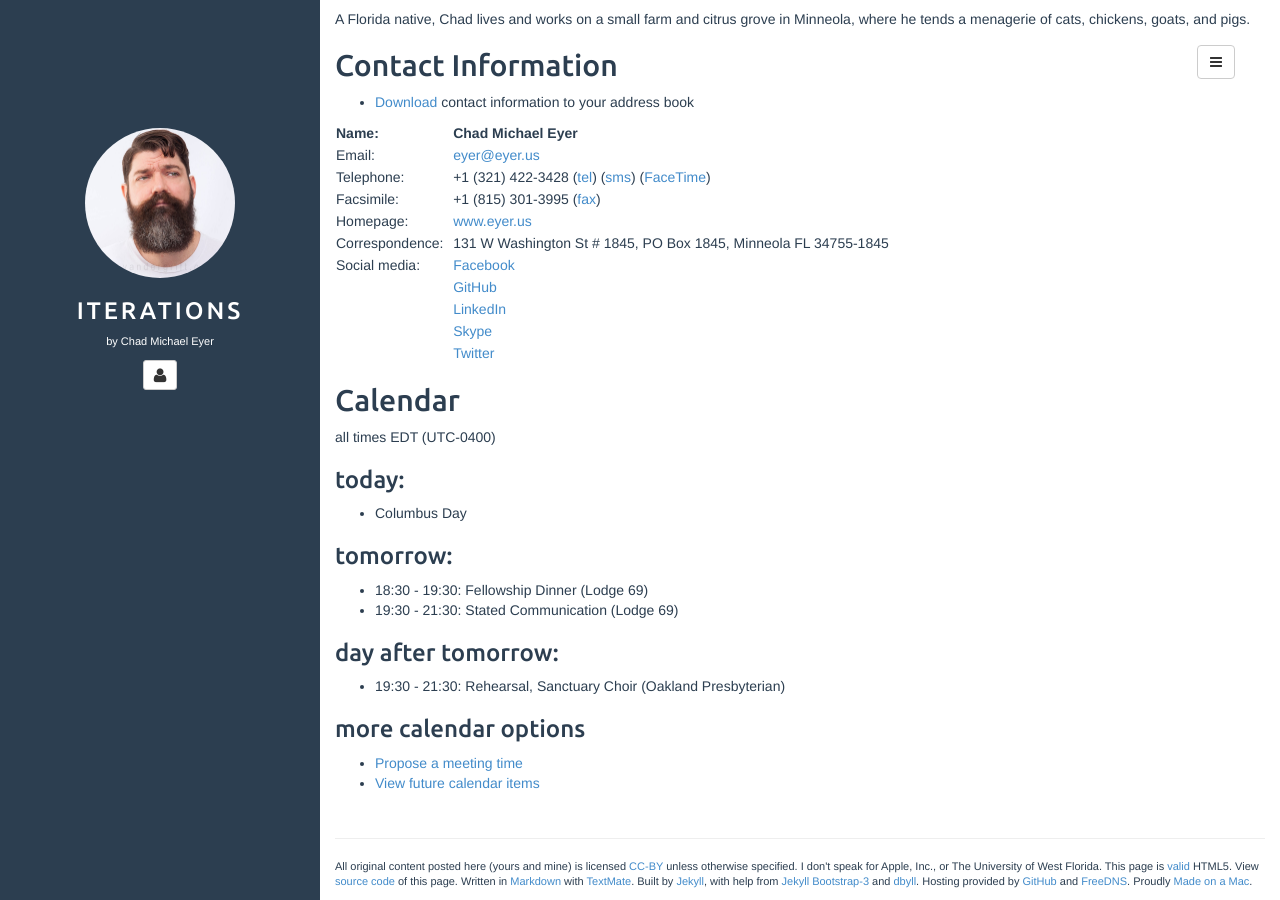
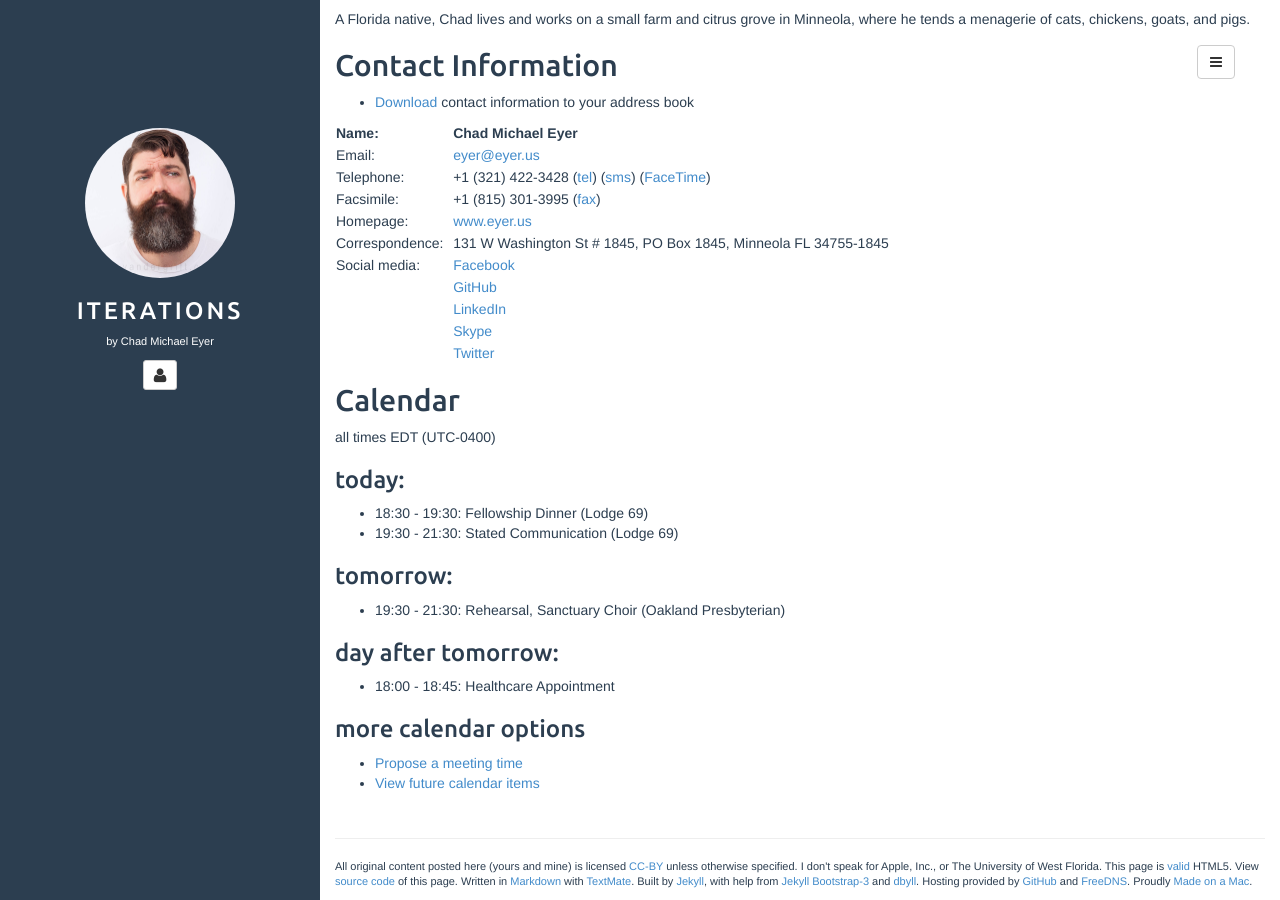
Before and after one commit to chadmichaeleyer/chadmichaeleyer.github.io, a Jekyll site: the page built from about.md, in a window 1280 px wide and 900 px high, scrolled down 1050 px. Built offline with Jekyll 4.4.1, drawn with Linux system fonts in a browser that asks for light colours.

Commit message:
calendar update

```diff
--- a/calendar.markdown
+++ b/calendar.markdown
@@ -2,13 +2,13 @@ all times EDT (UTC-0400)
 
 ### today:
 
-* Columbus Day
+* 18:30 - 19:30: Fellowship Dinner (Lodge 69)
+* 19:30 - 21:30: Stated Communication (Lodge 69)
 
 ### tomorrow:
 
-* 18:30 - 19:30: Fellowship Dinner (Lodge 69)
-* 19:30 - 21:30: Stated Communication (Lodge 69)
+* 19:30 - 21:30: Rehearsal, Sanctuary Choir (Oakland Presbyterian)
 
 ### day after tomorrow:
 
-* 19:30 - 21:30: Rehearsal, Sanctuary Choir (Oakland Presbyterian)
+* 18:00 - 18:45: Healthcare Appointment
```
Also changed, not shown: calendar-year.markdown (+5 -4 lines).
